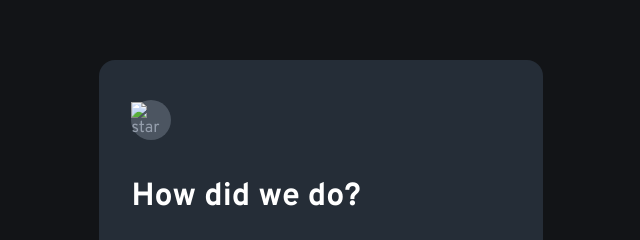
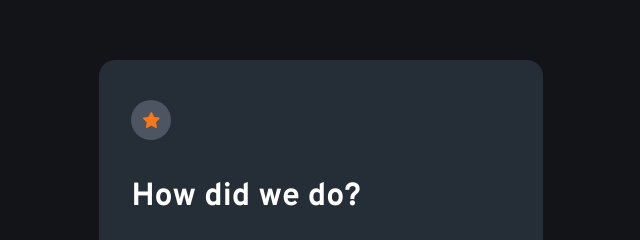
Before and after one commit to CameronHerron/Interactive-rating-component, a plain HTML site: page index.html in a window 1280 px wide. Shown: the part 116-356 px from the top of the page, 319-959 px from the left. Drawn offline with Linux system fonts and the light colour scheme; the site is published under a folder, as on GitHub Pages, so addresses that start at the root find nothing.

Commit message:
fixed star image link

```diff
--- a/index.html
+++ b/index.html
@@ -19,7 +19,7 @@
 <body>
   <div id="unsubmitted">
     <div class="circle">
-      <img src="/images/icon-star.svg" alt="star">
+      <img src="images/icon-star.svg" alt="star">
     </div>
     <!-- Rating state start -->
     <h1 class="head">How did we do?</h1>
```
